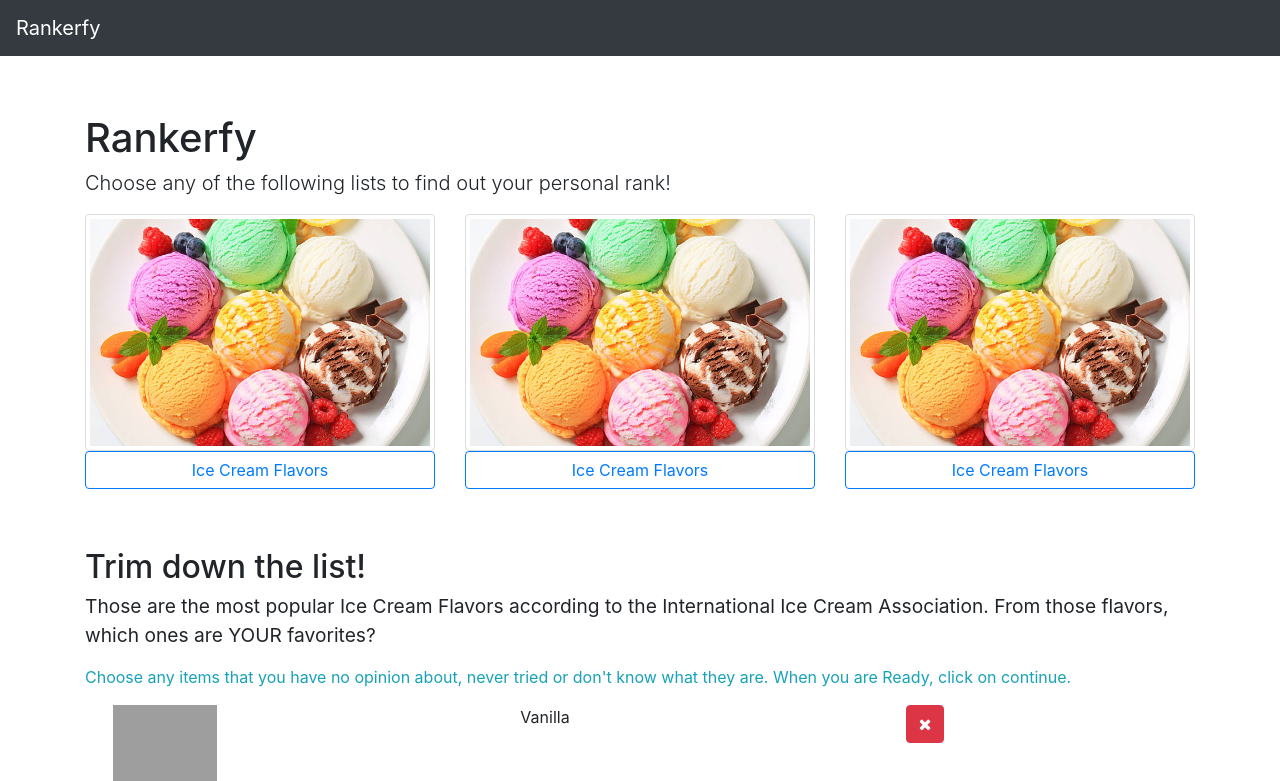
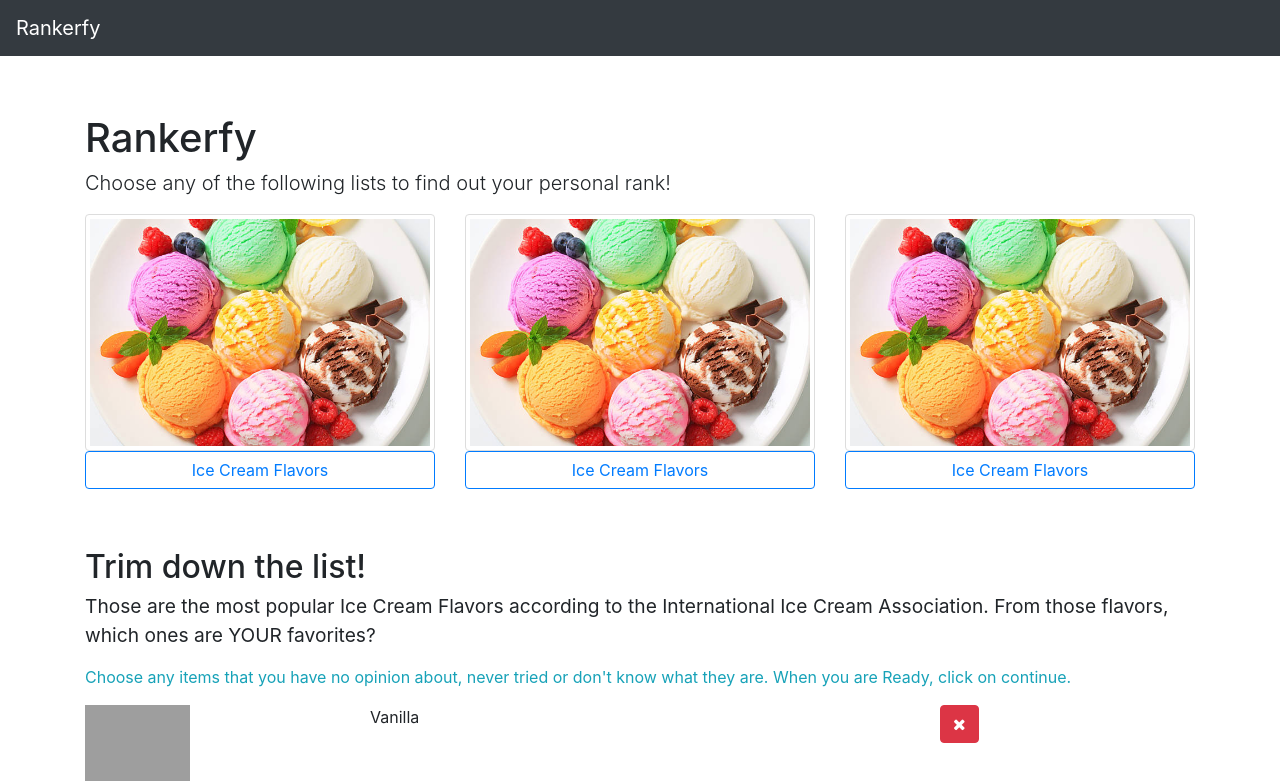
Before and after one commit to phbrasiliano/rankerfy_beta, a plain HTML site: page index.html in a window 1280 px wide. Shown: the top 781 px of the page. Drawn offline with nearby package versions, Linux system fonts and the light colour scheme; grey boxes are pictures that could not be loaded.

Commit message:
adds the Final list section and functions, do some refactoring

```diff
--- a/index.html
+++ b/index.html
@@ -61,10 +61,8 @@
   </div>
 
   <div class="container" id="final-rank">
-    <div class="col-6">
       <h2>Here is your Final list!</h2>
       <div class="rank-list"></div>
-    </div>
   </div>
 
   <footer class="footer">
--- a/index.js
+++ b/index.js
@@ -1,44 +1,75 @@
 // returns a Jquery item for the trimmer list of the application
-function newListItem(name, img) {
-  var item = $("<div>").addClass("row").addClass("item");
-  var imgColumn = $("<div>").addClass("col-2");
-  var nameColumn = $("<div>").addClass("col-6").text(name);
-  var removeColumn = $("<div>").addClass("col-2");
-  var imglink = $("<img>").addClass("img-item").attr("src", img).attr("alt", name);
+function newTrimmerItem(name, img) {
+  var item = $("<div>").addClass("row").addClass("item-trimmer");
+  var imgCol = $("<div>").addClass("col-3");
+  var nameCol = $("<div>").addClass("col-6").text(name);
+  var removeCol = $("<div>").addClass("col-3");
+  var imgLink = $("<img>").addClass("img-item").attr("src", img).attr("alt", name);
   var button = $("<button>").attr("href", "#").addClass("btn btn-danger");
   var icon = $("<i>").addClass("fa").addClass("fa-times");
 
+  button.append(icon);
+  removeCol.append(button);
+  imgCol.append(imgLink);
 
-  button.append(icon);
-  removeColumn.append(button);
-  imgColumn.append(imglink);
-
-
-  item.append(imgColumn);
-  item.append(nameColumn);
-  item.append(removeColumn);
+  item.append(imgCol);
+  item.append(nameCol);
+  item.append(removeCol);
 
   return item;
 }
 
-function removeItem() {
-  //event.preventDefault();
-  //var item = $(this).parent().parent();
-  //console.log(item);
-  $(this).parent().parent().fadeOut(1000);
+// returns a Jquery item for the final Rank of the application
+function newFinalItem(name, img, i) {
+  var i = i + 1
+
+  var item = $("<div>").addClass("row").addClass("item-final");
+  var numCol = $("<div>").addClass("col-1").text(i.toString() + ".");
+  var nameCol = $("<div>").addClass("col-6").text(name);
+  var imgLink = $("<img>").addClass("img-item").attr("src", img).attr("alt", name);
+  var imgCol = $("<div>").addClass("col-3");
+
+  imgCol.append(imgLink);
+
+  item.append(numCol);
+  item.append(imgCol);
+  item.append(nameCol);
+
+  return item;
 }
 
-function updatePreList(json){
+// removes the row of a trimmer item
+function removeItem() {
+  event.preventDefault();
+  var item = $(this).parent().parent()
+  item.fadeOut(400, function(){
+    item.remove()
+  });
+}
+
+// loops through the given json and creates the trimmer list on the page view
+function updateTrimmerList(json){
   var listLength = json.list.length;
   $("#explanation").text(json.explanation)
   for (var i =0; i < listLength; i++) {
     var item = json.list[i];
-    item = newListItem(item.name, item.img);
+    item = newTrimmerItem(item.name, item.img);
 
     item.find(".btn-danger").click(removeItem);
 
     $(".trimmer-list").append(item);
   };
+}
+
+// loops through the given json and creates the trimmer list on the page view
+function updateFinalList(list){
+  var listLength = list.length;
+  for (var i=0; i <listLength; i++) {
+    var item = list[i];
+    item = newFinalItem(item.name, item.img, i)
+
+    $(".rank-list").append(item);
+  }
 }
 
 var iceCreamJson = {
@@ -57,5 +88,6 @@ var iceCreamJson = {
 }
 
 $(document).ready(function(){
-  updatePreList(iceCreamJson);
+  updateTrimmerList(iceCreamJson);
+  updateFinalList(iceCreamJson["list"]);
 });
```
